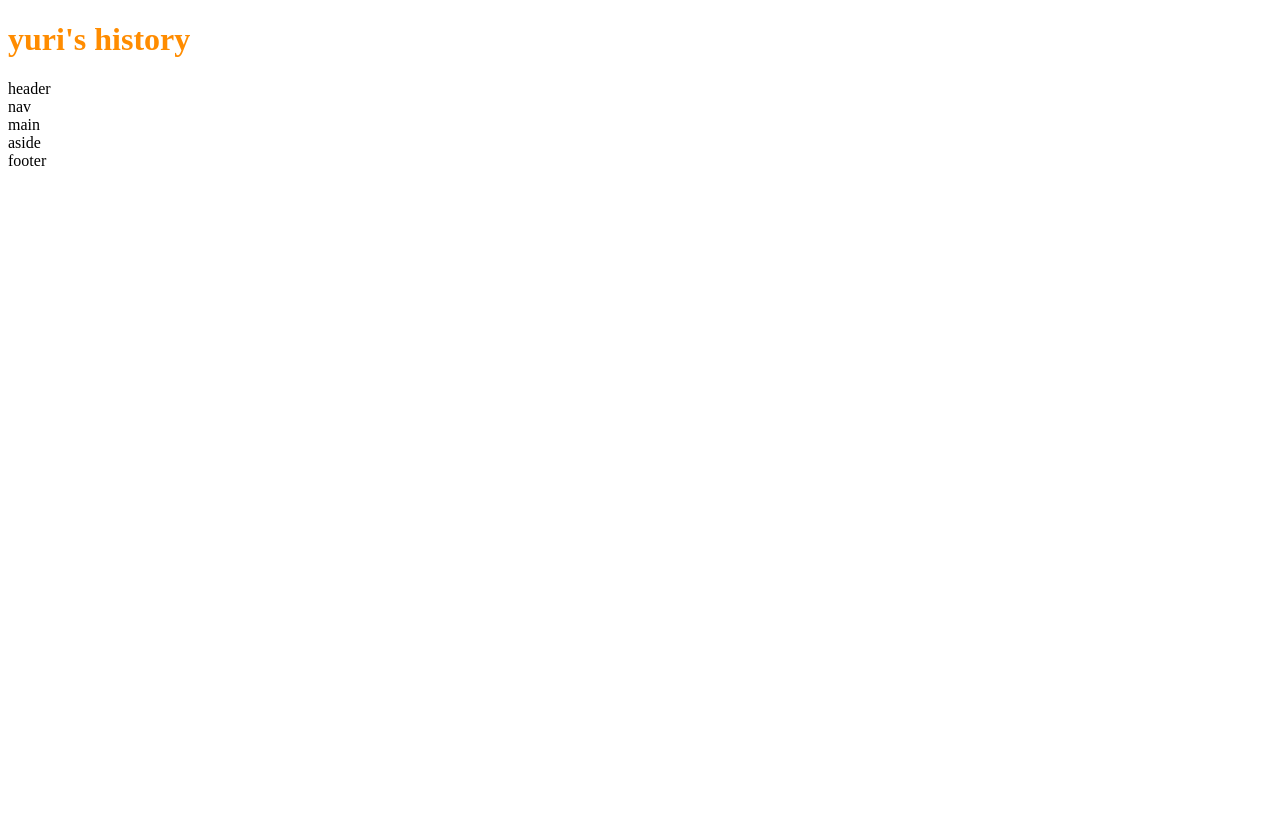
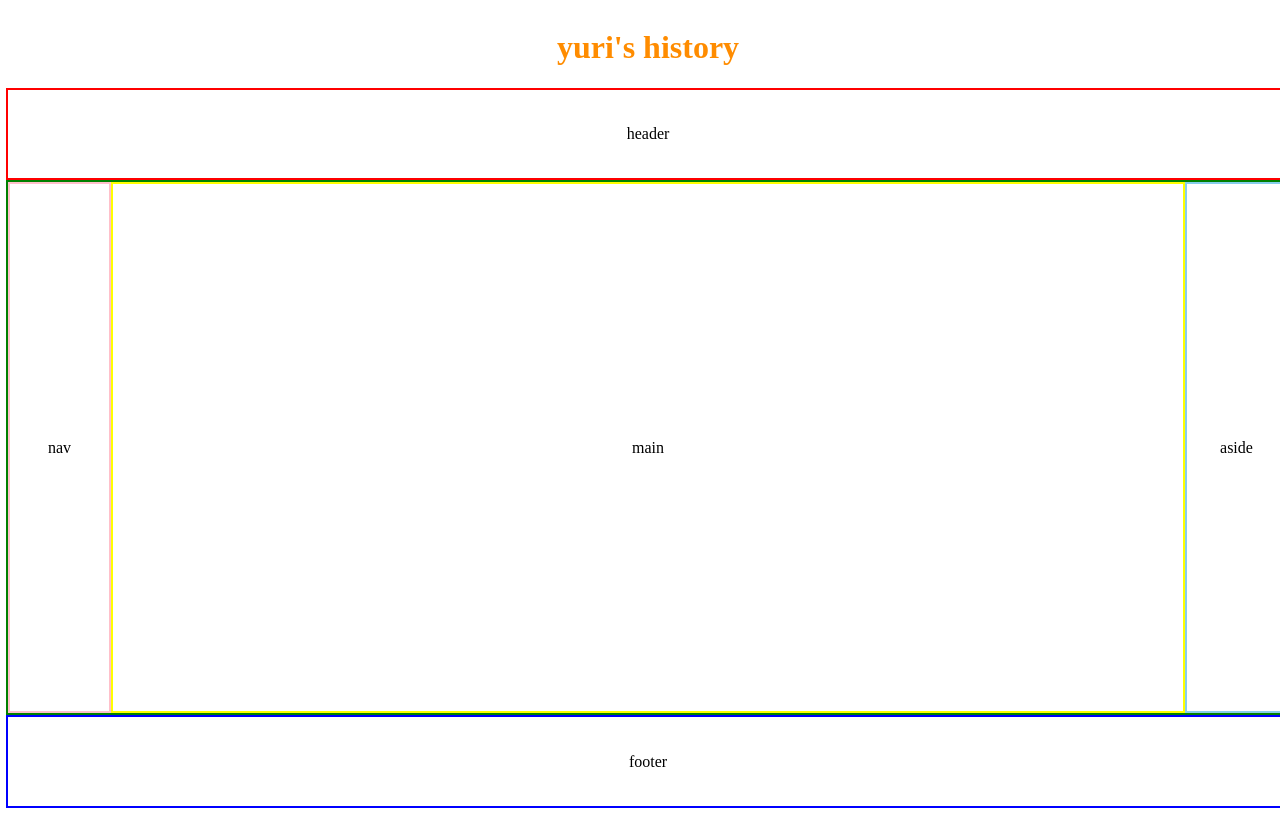
Before and after one commit to noselfienoselfie/noselfienoselfie.github.io, a plain HTML site: page index.html in a window 1280 px wide. Drawn offline with Linux system fonts and the light colour scheme.

Commit message:
holy grail css까지 추가

```diff
--- a/index.html
+++ b/index.html
@@ -9,8 +9,7 @@
 </head>
 <body>
    <h1>yuri's history</h1>
-</body>
-<header>header</header>
+   <header>header</header>
 <div>
   <nav>nav</nav>
   <main>main</main>
@@ -18,5 +17,7 @@
 
 </div>
 <footer>footer</footer>
+</body>
+
 
 </html>
--- a/style.css
+++ b/style.css
@@ -1,3 +1,60 @@
 h1{
     color:darkorange
 }
+body {
+    height: 100vh;
+    width: 100vw;
+    display: flex;
+    flex-direction: column;
+    align-items: center;
+  }
+  header {
+    border: 2px solid red;
+    height: 100px;
+    width: 100%;
+
+    display: flex;
+    justify-content: center;
+    align-items: center;
+
+  /*   margin: 0 auto 0 auto;
+    margin: 20px 30px 20px 30px */
+
+  }
+  div {border: 2px solid green;
+    width: 100%;
+    height: calc(100% - 200px);
+    display: flex;
+    justify-content: space-between;
+
+  }
+  nav {border: 2px solid pink;
+    width: 100px;
+
+    display: flex;
+    justify-content: center;
+    align-items: center;
+  }
+  aside {border: 2px solid skyblue;
+    width: 100px;
+
+    display: flex;
+    justify-content: center;
+    align-items: center;
+  }
+  footer {
+    border: 2px solid blue;
+    height: 100px;
+    width: 100%;
+
+    display: flex;
+    justify-content: center;
+    align-items: center;
+  }
+  main {
+    border: 2px solid yellow;
+    width: calc(100% - 200px);
+    display: flex;
+    justify-content: center;
+    align-items: center;
+  }
```
